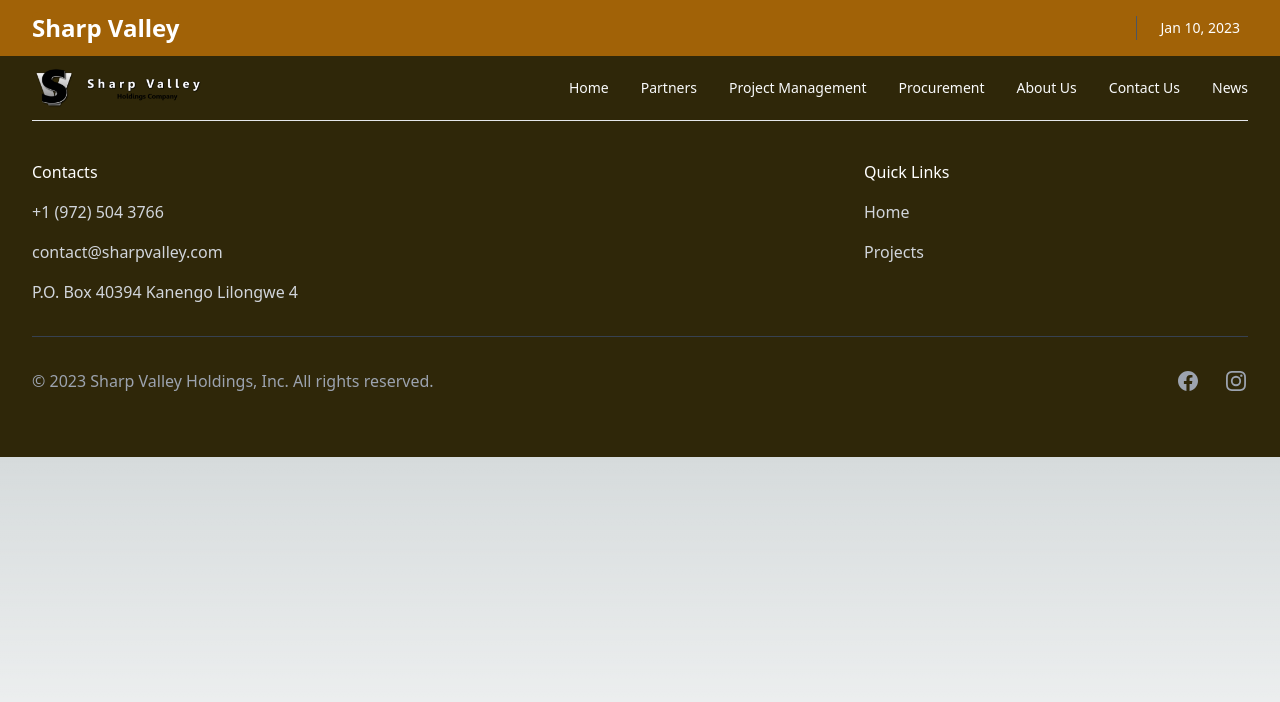
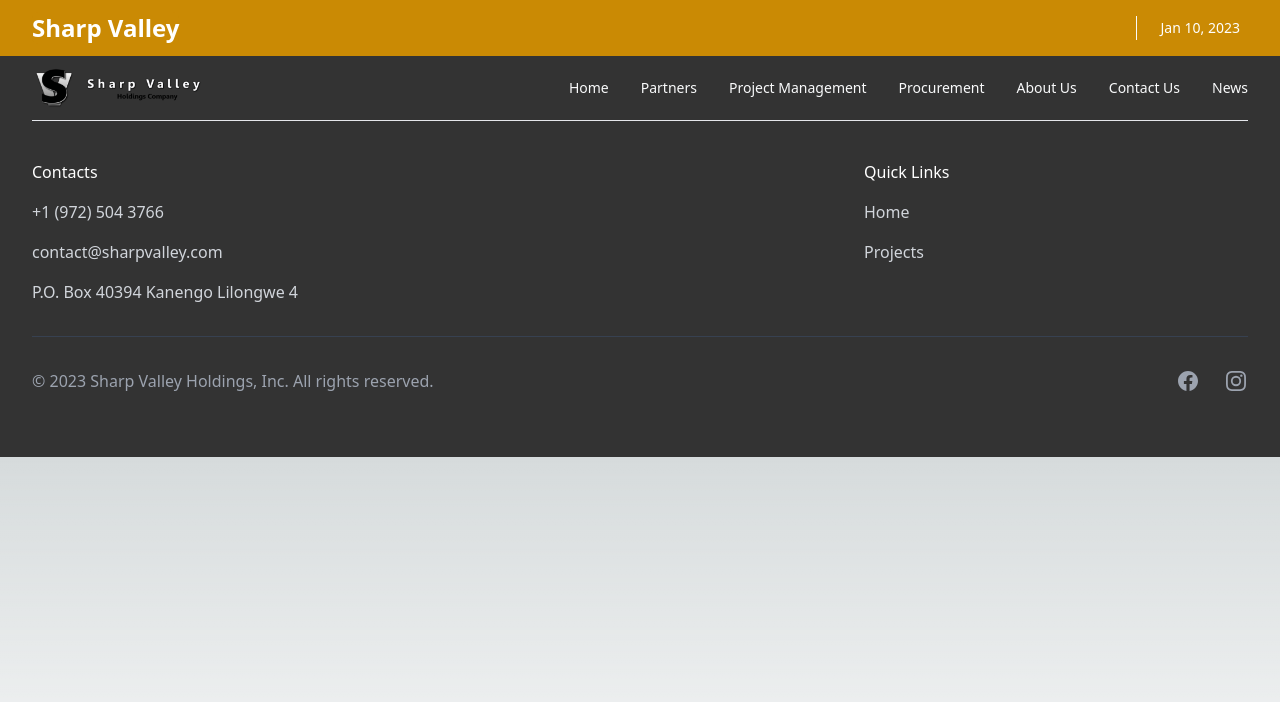
Before and after one commit to BernMasache/sharp-valley-store, a Next.js app: page / in a window 1280 px wide. Shown: the top 702 px of the page. Built offline with nearby package versions, Linux system fonts and the light colour scheme; what tw-elements would draw is missing.

Commit message:
app color

```diff
--- a/components/layouts/main.layout.jsx
+++ b/components/layouts/main.layout.jsx
@@ -166,7 +166,7 @@
                 <header className="relative ">
                     <nav aria-label="Top">
                         {/* Top navigation */}
-                        <div className="bg-yellow-700 p-2">
+                        <div className="bg-yellow-600 p-2">
                             <div className="mx-auto flex h-10 max-w-7xl items-center justify-between px-4 sm:px-6 lg:px-8">
                                 {/* Currency selector */}
                                 <form className="hidden lg:block lg:flex-1">
@@ -174,7 +174,7 @@
                                         <label htmlFor="Sharp Valley" className="sr-only">
                                             Sharp Valley
                                         </label>
-                                        <div className="group relative -ml-2 rounded-md border-transparent bg-yellow-700 focus-within:ring-2 focus-within:ring-white">
+                                        <div className="group relative -ml-2 rounded-md border-transparent bg-yellow-600 focus-within:ring-2 focus-within:ring-white">
                                             <h1 className='text-2xl font-bold text-white'>
                                                 Sharp Valley
 
@@ -186,7 +186,7 @@
 
                                 <div className="hidden lg:flex lg:flex-1 lg:items-center lg:justify-end lg:space-x-6">
 
-                                    <span className="h-6 w-px bg-gray-600" aria-hidden="true" />
+                                    <span className="h-6 w-px bg-gray-50" aria-hidden="true" />
                                     <a href="#" className="text-sm font-medium text-white hover:text-gray-100">
                                         {['Jan', 'Feb', 'March', 'April', 'May', 'Jun', 'July', 'Aug', 'Sep', 'Oct', 'Nov', 'Dec'][new Date().getMonth()]} {new Date().getDate()}, {new Date().getFullYear()}
                                     </a>
--- a/tailwind.config.js
+++ b/tailwind.config.js
@@ -42,7 +42,8 @@
       red:colors.red,
       orange:colors.orange,
       brown: "#362c0a",
-      sharp:"#2f2709",
+      sharp:"#333",
+      store:"#2f2709",
       zinc:colors.zinc,
       gold:colors.gold
     },
```
